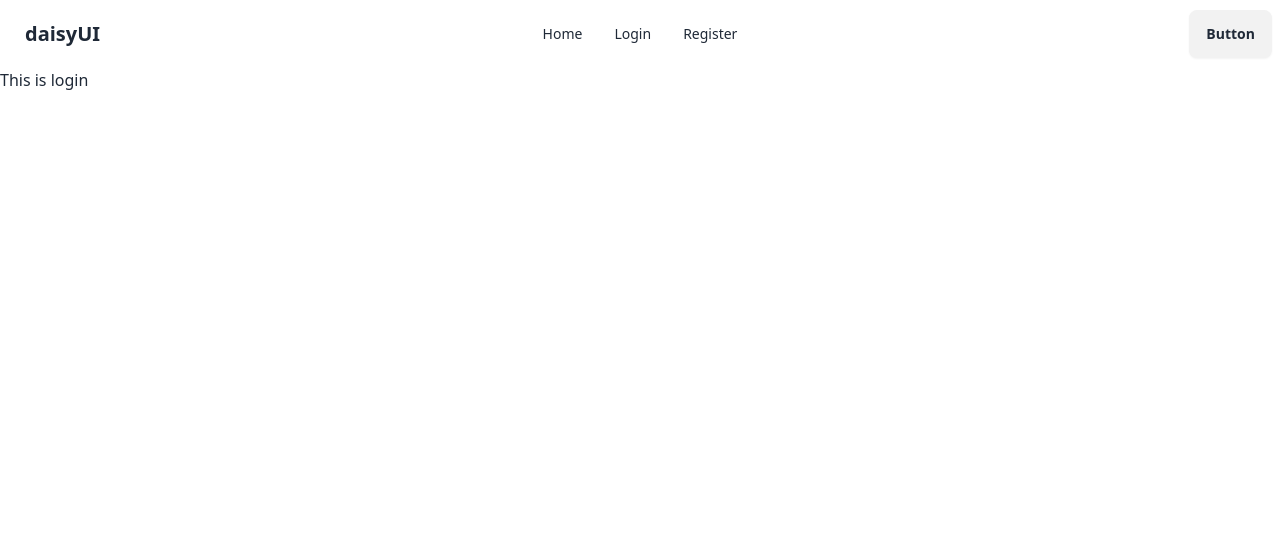
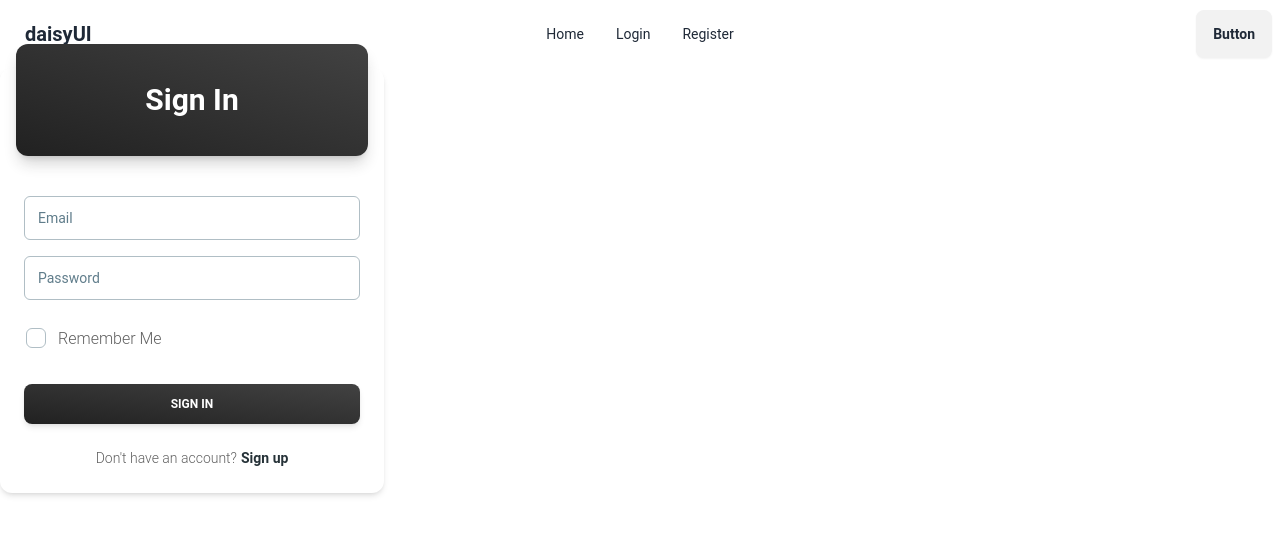
Before and after one commit to shahinexy/PH-Simple-Firebase-Part-3, a React (Vite) app: page /login in a window 1280 px wide. Shown: the top 534 px of the page. Built offline with nearby package versions, Linux system fonts and the light colour scheme.

Commit message:
used material tailwind login card

```diff
--- a/src/component/Login/Login.jsx
+++ b/src/component/Login/Login.jsx
@@ -1,9 +1,54 @@
-import React from 'react';
+import {
+    Card,
+    CardHeader,
+    CardBody,
+    CardFooter,
+    Typography,
+    Input,
+    Checkbox,
+    Button,
+  } from "@material-tailwind/react";
 
 const Login = () => {
     return (
         <div>
-            This is login
+            <div>
+                 <Card className="w-96">
+      <CardHeader
+        variant="gradient"
+        color="gray"
+        className="mb-4 grid h-28 place-items-center"
+      >
+        <Typography variant="h3" color="white">
+          Sign In
+        </Typography>
+      </CardHeader>
+      <CardBody className="flex flex-col gap-4">
+        <Input label="Email" size="lg" />
+        <Input label="Password" size="lg" />
+        <div className="-ml-2.5">
+          <Checkbox label="Remember Me" />
+        </div>
+      </CardBody>
+      <CardFooter className="pt-0">
+        <Button variant="gradient" fullWidth>
+          Sign In
+        </Button>
+        <Typography variant="small" className="mt-6 flex justify-center">
+          Don&apos;t have an account?
+          <Typography
+            as="a"
+            href="#signup"
+            variant="small"
+            color="blue-gray"
+            className="ml-1 font-bold"
+          >
+            Sign up
+          </Typography>
+        </Typography>
+      </CardFooter>
+    </Card>
+            </div>
         </div>
     );
 };
--- a/tailwind.config.js
+++ b/tailwind.config.js
@@ -1,5 +1,6 @@
 /** @type {import('tailwindcss').Config} */
-export default {
+const withMT = require("@material-tailwind/react/utils/withMT");
+module.exports = withMT({
   content: [
     "./index.html",
     "./src/**/*.{js,ts,jsx,tsx}",
@@ -8,4 +9,4 @@
     extend: {},
   },
   plugins: [require("daisyui")],
-}
+});
```
